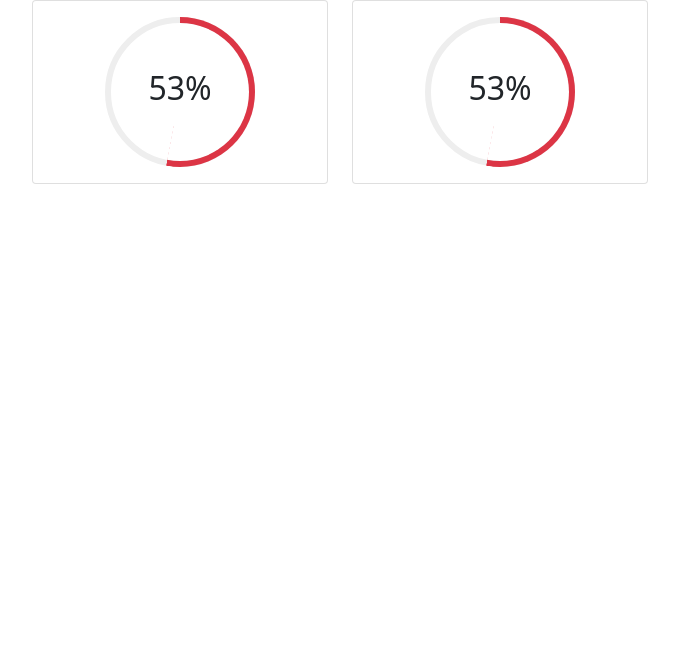
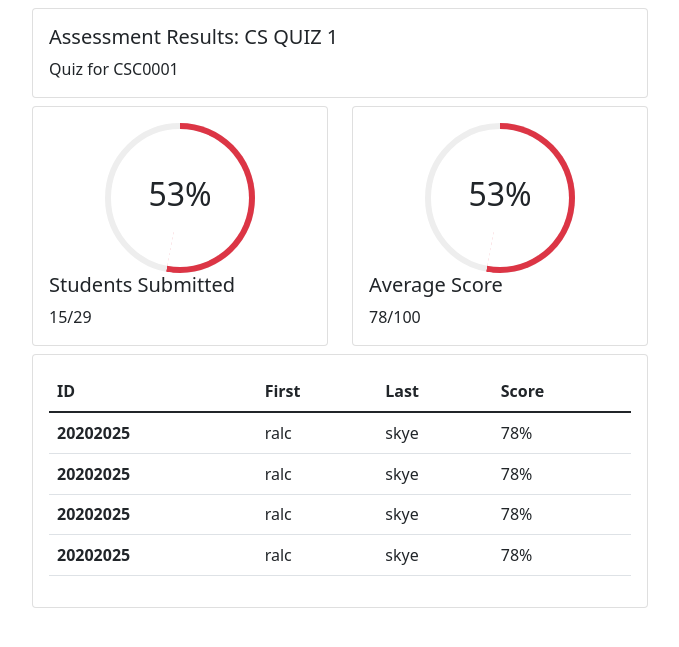
Before and after one commit to ralcore/ace-training, a PHP site: page /assignmentview.php in a window 1280 px wide. Shown: the top 647 px of the page, without its empty margins (300-979 px from the left). Run offline with PHP 8.4, Linux system fonts and the light colour scheme.

Commit message:
assignment view tutor page completed

```diff
--- a/assignmentview.php
+++ b/assignmentview.php
@@ -10,7 +10,15 @@
 
     <body>
         <div class="container-fluid" style="max-width: 640px;">
-            <div class="row rounded">
+        <div class="row rounded" style="margin-top:8px">
+                <div class="col-sm-12">
+                    <div class="card card-body">
+                        <h5 class="card-title">Assessment Results: CS QUIZ 1</h5>
+                        <p class="card-text">Quiz for CSC0001</p>
+                    </div>
+                </div>
+            </div>
+            <div class="row rounded justify-content-between" style="margin-top:8px">
                 <div class="col-sm-6">
                     <div class="card">
                         <div class="card-body">
@@ -26,6 +34,8 @@
                                     <div class="h2 font-weight-bold">53%</div>
                                 </div>
                             </div>
+                            <h5 class="card-title">Students Submitted</h5>
+                            <p class="card-text">15/29</p>
                         </div>
                     </div>
                 </div>
@@ -44,10 +54,53 @@
                                     <div class="h2 font-weight-bold">53%</div>
                                 </div>
                             </div>
+                            <h5 class="card-title">Average Score</h5>
+                            <p class="card-text">78/100</p>
                         </div>
                     </div>
                 </div>
-                <div class="col-sm-6"></div>
+            </div>
+            <div class="row rounded" style="margin-top:8px">
+                <div class="col-sm-12">
+                    <div class="card card-body">
+                        <table class="table table-hover">
+                            <thead>
+                                <tr>
+                                    <th scope="col">ID</th>
+                                    <th scope="col">First</th>
+                                    <th scope="col">Last</th>
+                                    <th scope="col">Score</th>
+                                </tr>
+                            </thead>
+                            <tbody>
+                                <tr>
+                                    <th scope="row">20202025</th>
+                                    <td>ralc</td>
+                                    <td>skye</td>
+                                    <td>78%</td>
+                                <tr>
+                                <tr>
+                                    <th scope="row">20202025</th>
+                                    <td>ralc</td>
+                                    <td>skye</td>
+                                    <td>78%</td>
+                                <tr>
+                                <tr>
+                                    <th scope="row">20202025</th>
+                                    <td>ralc</td>
+                                    <td>skye</td>
+                                    <td>78%</td>
+                                <tr>
+                                <tr>
+                                    <th scope="row">20202025</th>
+                                    <td>ralc</td>
+                                    <td>skye</td>
+                                    <td>78%</td>
+                                <tr>
+                            </tbody>
+                        </table>
+                    </div>
+                </div>
             </div>
         </div>
         <script src="https://cdn.jsdelivr.net/npm/bootstrap@5.1.3/dist/js/bootstrap.bundle.min.js"></script>
```
